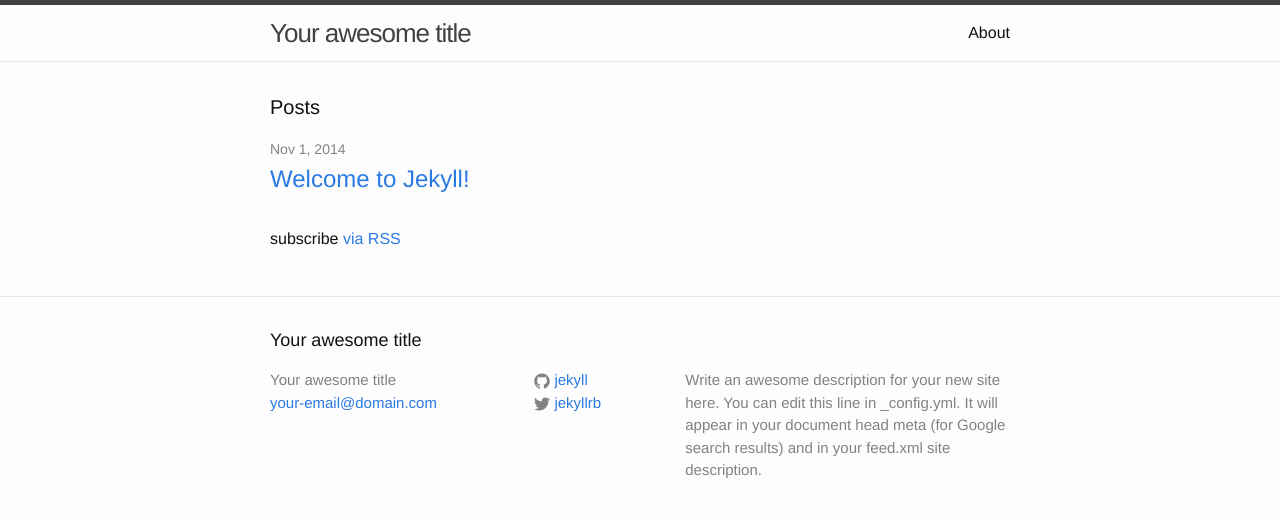
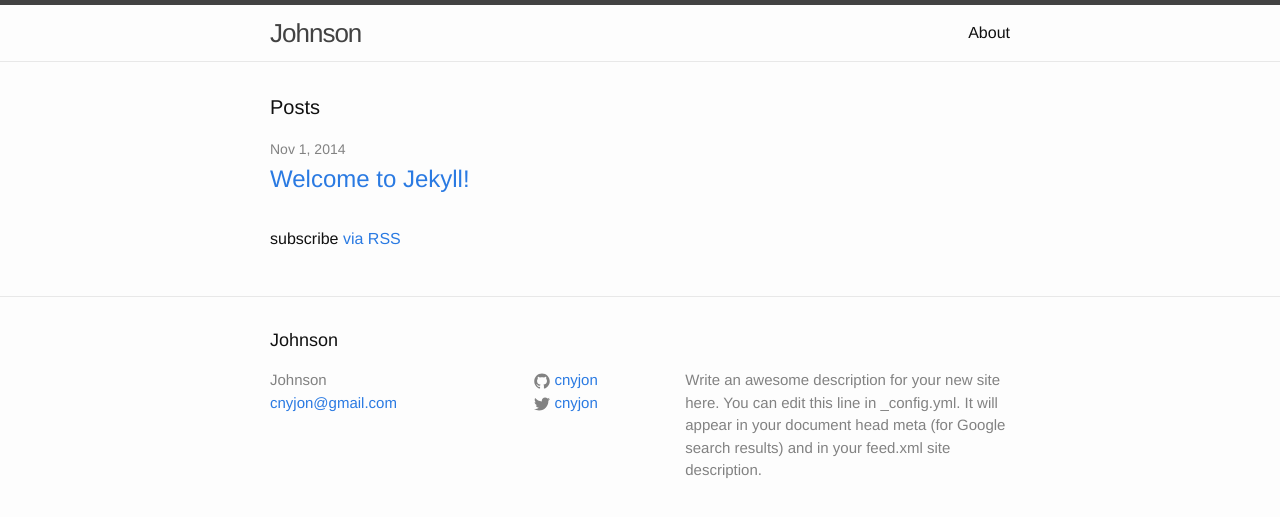
Before and after one commit to cnyjon/cnyjon.github.io, a Jekyll site: the page built from index.html, in a window 1280 px wide. Shown: the top 517 px of the page. Built offline with Jekyll 4.4.1, drawn with Linux system fonts in a browser that asks for light colours.

Commit message:
Config myself

```diff
--- a/_config.yml
+++ b/_config.yml
@@ -1,14 +1,14 @@
 # Site settings
-title: Your awesome title
-email: your-email@domain.com
+title: Johnson
+email: cnyjon@gmail.com
 description: > # this means to ignore newlines until "baseurl:"
   Write an awesome description for your new site here. You can edit this
   line in _config.yml. It will appear in your document head meta (for
   Google search results) and in your feed.xml site description.
 baseurl: "" # the subpath of your site, e.g. /blog/
-url: "http://yourdomain.com" # the base hostname & protocol for your site
-twitter_username: jekyllrb
-github_username:  jekyll
+url: "http://cnyjon.github.io" # the base hostname & protocol for your site
+twitter_username: cnyjon
+github_username:  cnyjon
 
 # Build settings
 markdown: kramdown
```
Also changed, not shown: 4 other files.
